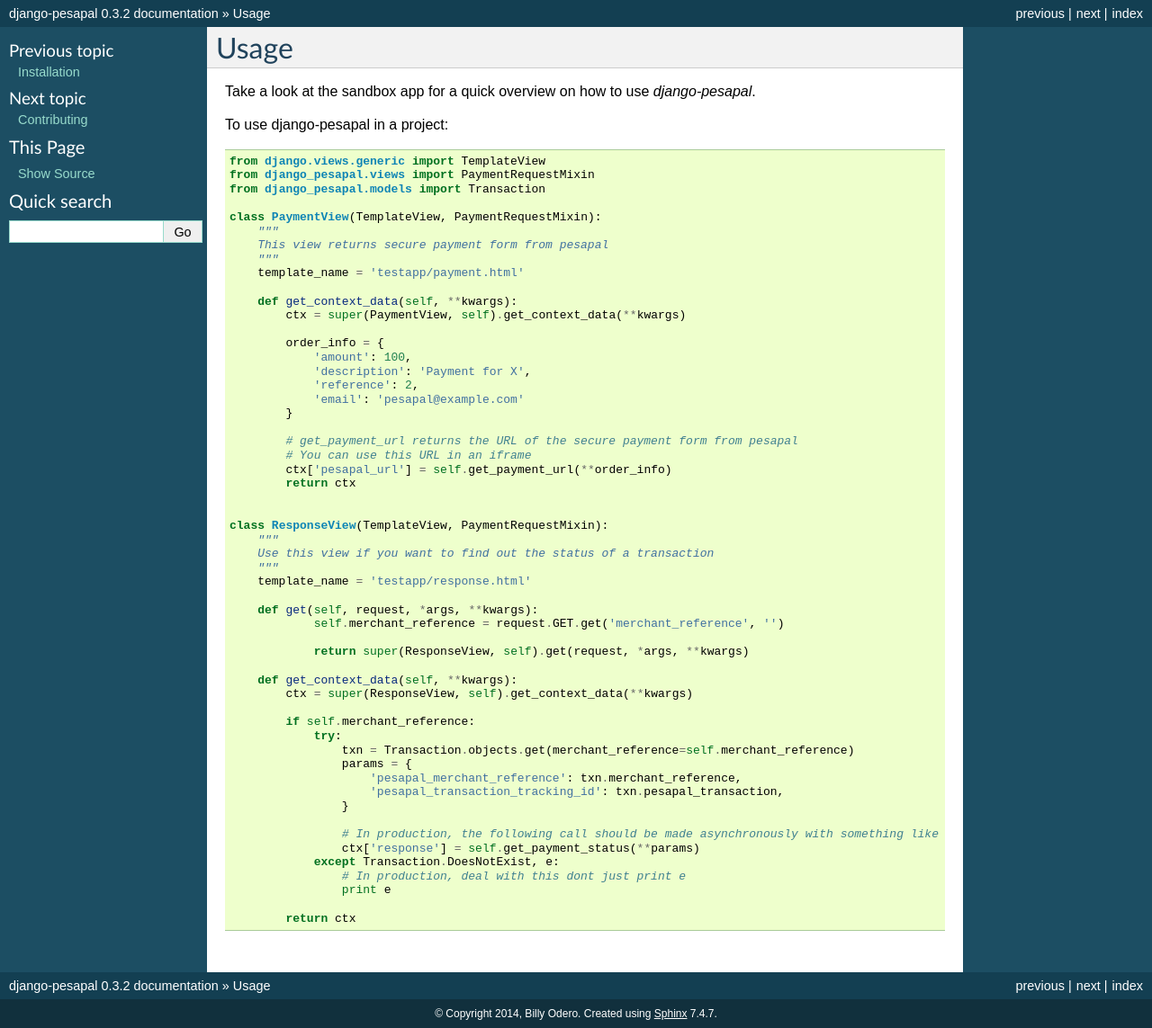
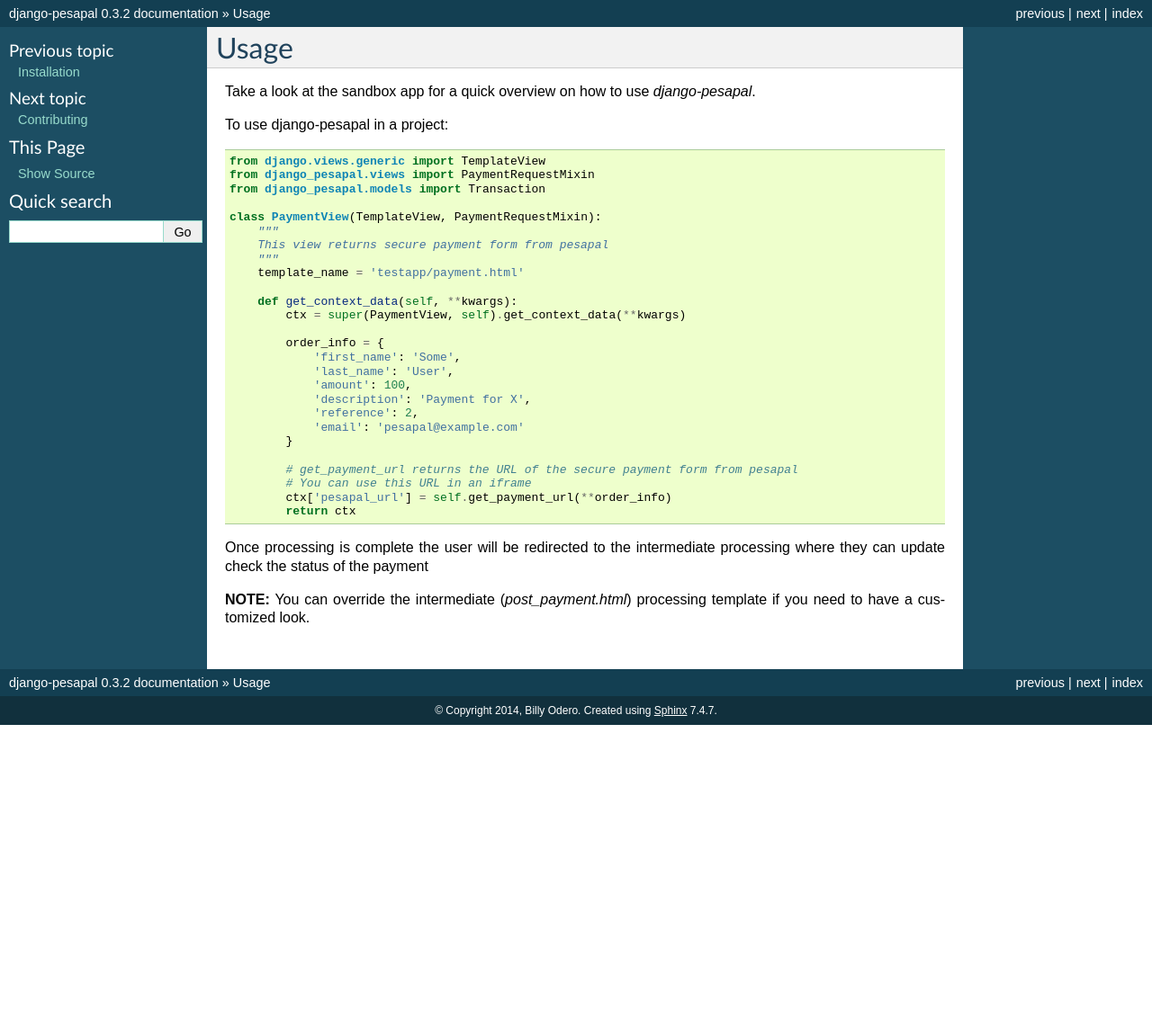
Before and after one commit to odero/django-pesapal, a Sphinx documentation site: the page built from docs/usage.rst, in a window 1280 px wide. Shown: the whole page at 90% size. Built offline with Sphinx 7.4.7, drawn with Linux system fonts in a browser that asks for light colours; after the commit the page ends 900 px from its top, so only the background shows below that.

Commit message:
Update documentation

```diff
--- a/docs/usage.rst
+++ b/docs/usage.rst
@@ -1,6 +1,6 @@
-========
+======
 Usage
-========
+======
 
 Take a look at the sandbox app for a quick overview on how to use `django-pesapal`.
 
@@ -20,6 +20,8 @@
             ctx = super(PaymentView, self).get_context_data(**kwargs)
 
             order_info = {
+                'first_name': 'Some',
+                'last_name': 'User',
                 'amount': 100,
                 'description': 'Payment for X',
                 'reference': 2,
@@ -32,32 +34,8 @@
             return ctx
 
 
-    class ResponseView(TemplateView, PaymentRequestMixin):
-        """
-        Use this view if you want to find out the status of a transaction
-        """
-        template_name = 'testapp/response.html'
+Once processing is complete the user will be redirected to the intermediate processing where
+they can update check the status of the payment
 
-        def get(self, request, *args, **kwargs):
-                self.merchant_reference = request.GET.get('merchant_reference', '')
-
-                return super(ResponseView, self).get(request, *args, **kwargs)
-
-        def get_context_data(self, **kwargs):
-            ctx = super(ResponseView, self).get_context_data(**kwargs)
-
-            if self.merchant_reference:
-                try:
-                    txn = Transaction.objects.get(merchant_reference=self.merchant_reference)
-                    params = {
-                        'pesapal_merchant_reference': txn.merchant_reference,
-                        'pesapal_transaction_tracking_id': txn.pesapal_transaction,
-                    }
-
-                    # In production, the following call should be made asynchronously with something like celery
-                    ctx['response'] = self.get_payment_status(**params)
-                except Transaction.DoesNotExist, e:
-                    # In production, deal with this dont just print e
-                    print e
-
-            return ctx
+**NOTE:** You can override the intermediate (`post_payment.html`) processing template if you
+need to have a customized look.
```
Also changed, not shown: README.rst (+8 -20 lines).
